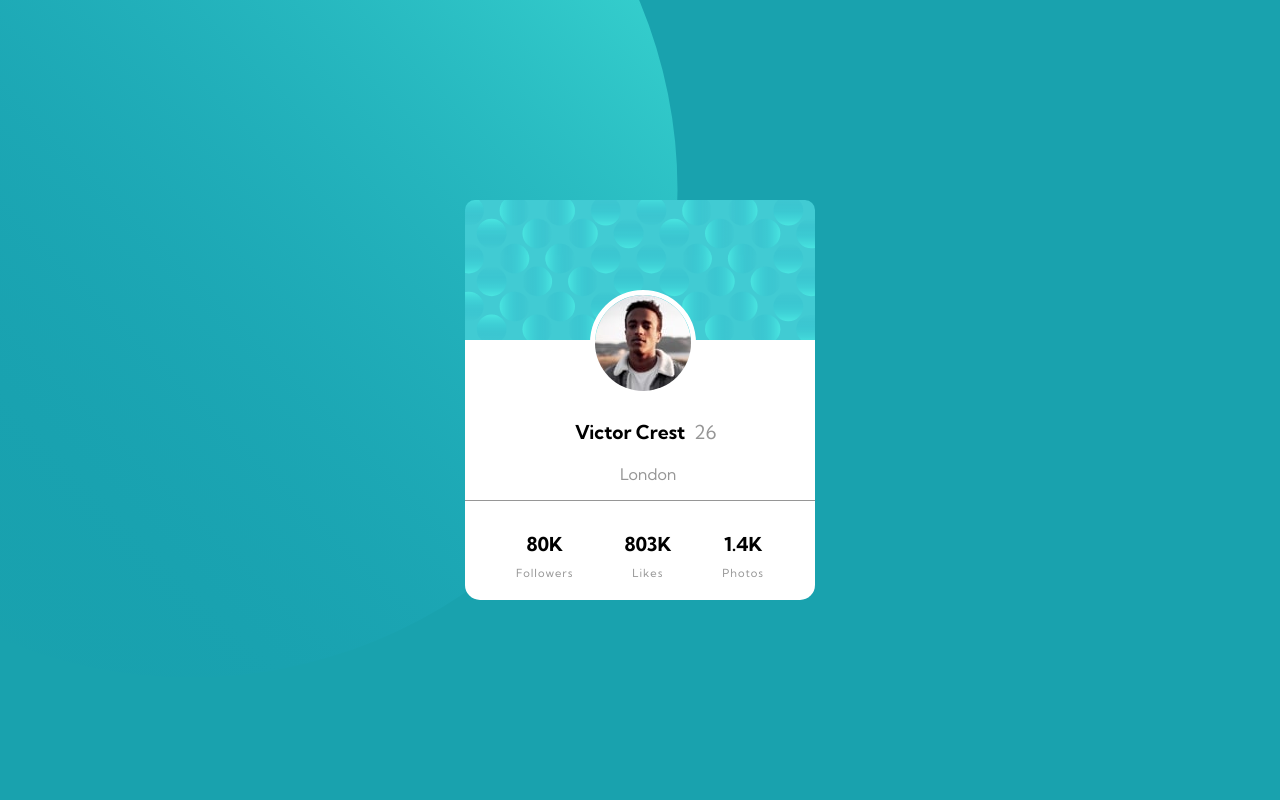
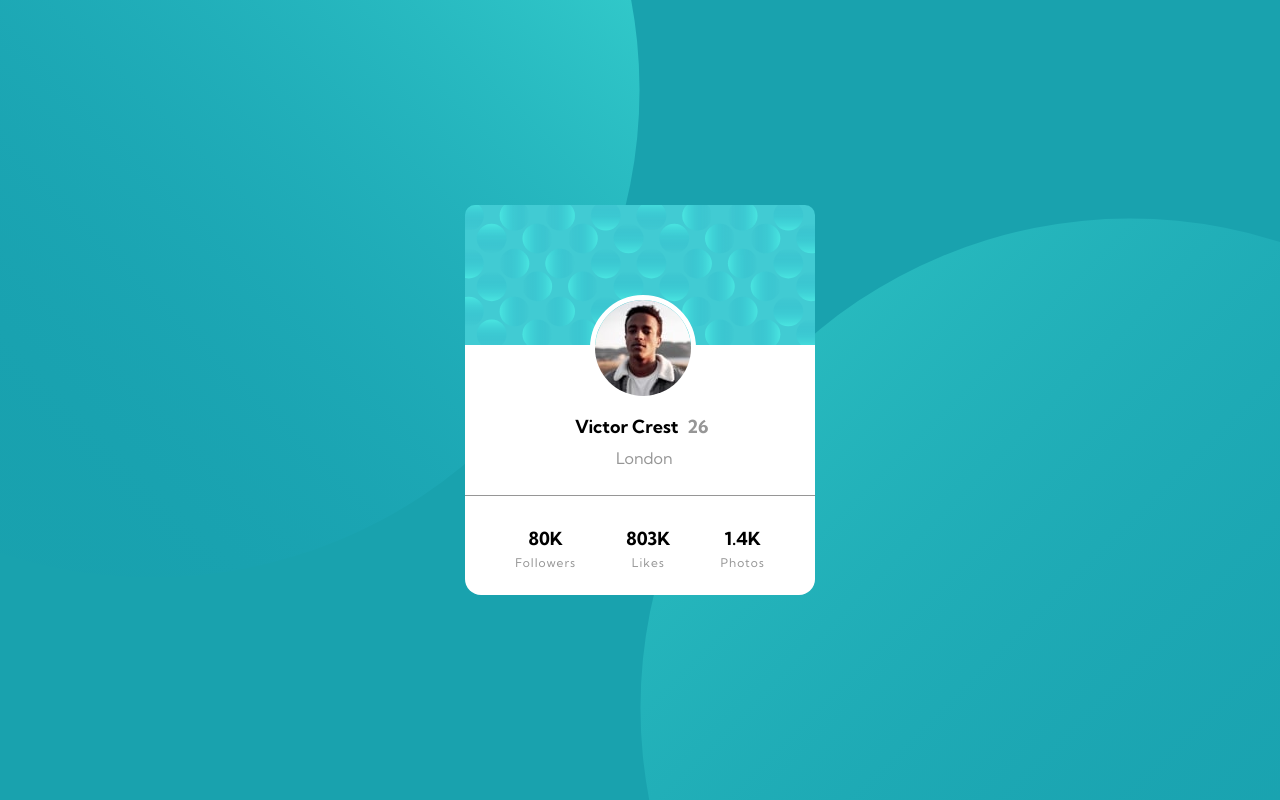
Before and after one commit to Niitram/frontendMentor-profile-card, a website: page index.html in a window 1280 px wide. Drawn offline with Linux system fonts and the light colour scheme.

Commit message:
Posicionamiento de after y before, terminado de fuentes

```diff
--- a/index.html
+++ b/index.html
@@ -29,22 +29,22 @@
           <div class="card__divNombre">
             <div>
               <span class="text-700 text--py-2 text--zise-2">Victor Crest</span>
-              <span class="text-400 text--py-2 text--px-1 text--zise-2">26</span>
+              <span class="text-700 text--py-2 text--px-1 text--zise-2 color-darkgray">26</span>
             </div>
-            <span class="text-400 text--py-2">London</span>
+            <span class="text-400 text--py-2 color-darkgray">London</span>
           </div>
           <div class="card__divInfo">
             <div>
               <span class="text-700 text--zise-2 text--py-1">80K</span>
-              <span class="text-400 text--zise-1 text--ls-1">Followers</span>
+              <span class="text-400 text--zise-1 text--ls-1 color-darkgray">Followers</span>
             </div>
             <div>
               <span class="text-700 text--zise-2 text--py-1">803K</span>
-              <span class="text-400 text--zise-1 text--ls-1">Likes</span>
+              <span class="text-400 text--zise-1 text--ls-1 color-darkgray">Likes</span>
             </div>
             <div>
               <span class="text-700 text--zise-2 text--py-1">1.4K</span>
-              <span class="text-400 text--zise-1 text--ls-1">Photos</span>
+              <span class="text-400 text--zise-1 text--ls-1 color-darkgray">Photos</span>
             </div>
           </div>
         </div>
--- a/scss/style.scss
+++ b/scss/style.scss
@@ -14,19 +14,21 @@
 
 .text-400{
     font-weight: 400;
-    color: $Dark-gray;
+
 }
 .text-700{
     font-weight: 700;
 
 }
-
+.color-darkgray{
+    color: $Dark-gray;
+}
 
 .text--py-1{
-    padding: 10px 0;
+    padding: 5px 0;
 }
 .text--py-2{
-    padding: 20px 0;
+    padding: 10px 0;
 }
 .text--px-1{
     padding: 0 5px;
@@ -36,10 +38,10 @@
 }
 
 .text--zise-1{
-    font-size: .7rem;
+    font-size: 12px;
 }
 .text--zise-2{
-    font-size: 1.2rem;
+    font-size: 18px;
 }
 
 section{
@@ -49,13 +51,21 @@ section{
     align-items: center;
     background-color: $Dark-cyan;
     height: 100vh;
+    width: 100%;
+    overflow: hidden;
     &::before{
         content: url("../images/bg-pattern-top.svg");
         position: absolute;
-        top: -300px;
-        left: -300px;
-        height: 100%;
-        width: 100%;
+        right: 50%;
+        top: -50%;
+        z-index: 2;
+    }
+    &::after{
+        content: url("../images/bg-pattern-bottom.svg");
+        position: absolute;
+        left: 50%;
+        bottom: -50%;
+        z-index: 3;
     }
 
 }
@@ -64,9 +74,10 @@ section{
 .card{
     position: relative;
     width: 350px;
-    height: 400px;
-    border-radius: 15px;
+    height: 390px;
+    border-radius: 16px;
     background-color: white;
+    z-index: 5;
 
 
 
@@ -93,7 +104,7 @@ section{
 
     .card__divNombre{
         position: absolute;
-        top: 220px;
+        top: 210px;
         left: 110px;
         display: flex;
         flex-direction: column;
```
Also changed, not shown: css/main.css.
